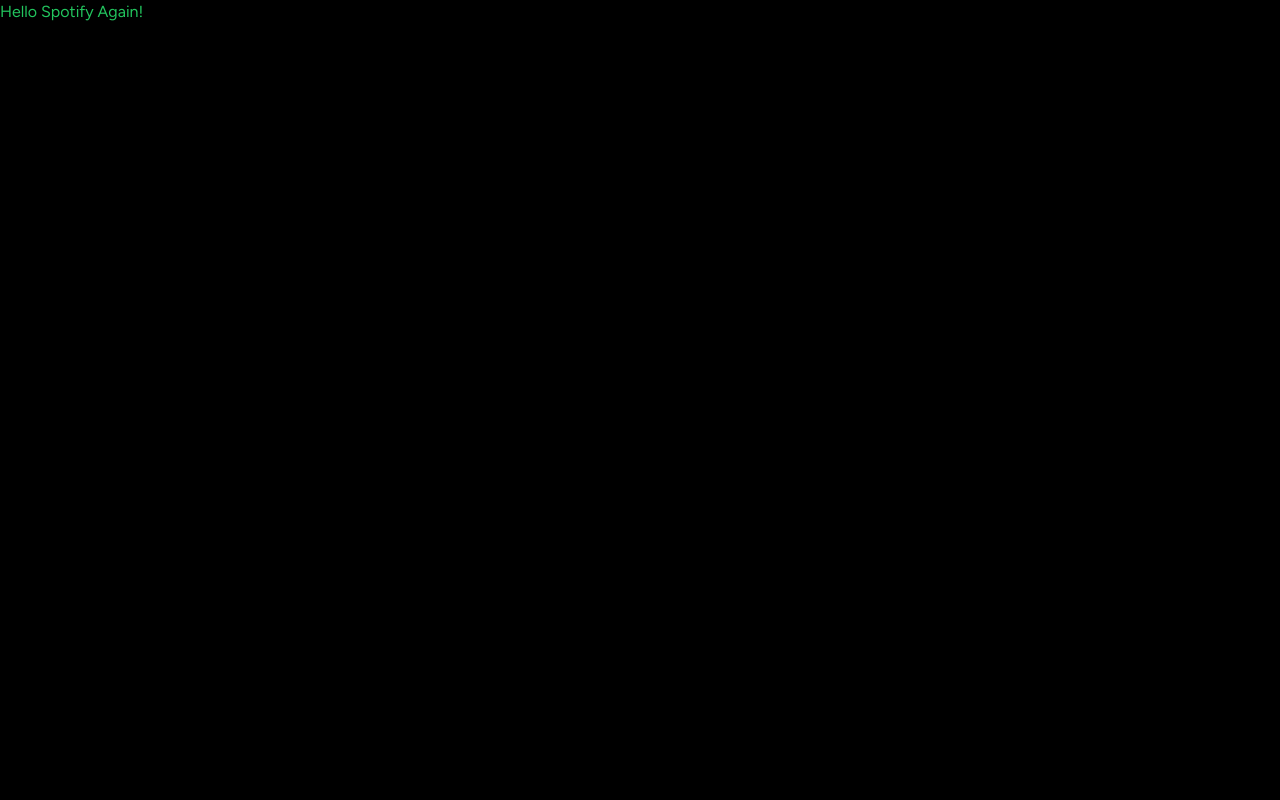
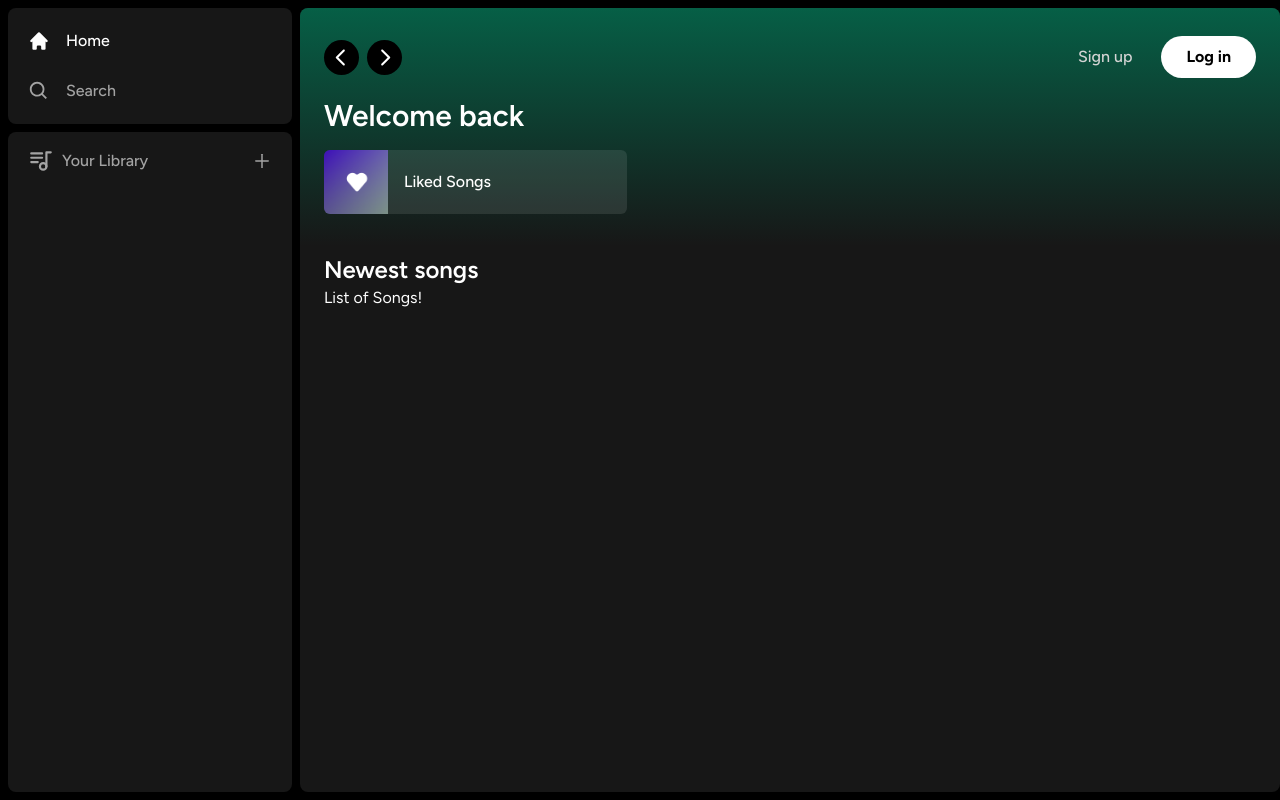
Before and after one commit to engdlee/spotify-clone-base, a Next.js app: page / in a window 1280 px wide. Built offline with nearby package versions, Linux system fonts and the light colour scheme.

Commit message:
Step: Layout

```diff
--- a/app/(site)/page.tsx
+++ b/app/(site)/page.tsx
@@ -1,5 +1,27 @@
-import Image from "next/image";
+import Header from "@/components/Header";
+import ListItem from "@/components/ListItem";
 
 export default function Home() {
-  return <div className="text-green-500">Hello Spotify Again!</div>;
+  return (
+    <div className="w-full h-full overflow-hidden overflow-y-auto rounded-lg bg-neutral-900">
+      <Header>
+        <div className="mb-2">
+          <h1 className="text-3xl font-semibold text-white">Welcome back</h1>
+          <div className="grid grid-cols-1 gap-3 mt-4 sm:grid-cols-2 xl:grid-cols-3 2xl:grid-cols-4">
+            <ListItem
+              name="Liked Songs"
+              image="/images/liked.png"
+              href="liked"
+            />
+          </div>
+        </div>
+      </Header>
+      <div className="px-6 mt-2 mb-7">
+        <div className="flex items-center justify-between">
+          <h1 className="text-2xl font-semibold text-white">Newest songs</h1>
+        </div>
+        <div>List of Songs!</div>
+      </div>
+    </div>
+  );
 }
--- a/app/layout.tsx
+++ b/app/layout.tsx
@@ -1,3 +1,4 @@
+import Sidebar from "@/components/Sidebar";
 import "./globals.css";
 import { Figtree } from "next/font/google";
 
@@ -15,7 +16,9 @@
 }) {
   return (
     <html lang="en">
-      <body className={font.className}>{children}</body>
+      <body className={font.className}>
+        <Sidebar>{children}</Sidebar>
+      </body>
     </html>
   );
 }
--- /dev/null
+++ b/components/Box.tsx
@@ -0,0 +1,18 @@
+import { twMerge } from "tailwind-merge";
+
+interface BoxProps {
+  children: React.ReactNode;
+  className?: string;
+}
+
+const Box: React.FC<BoxProps> = ({ children, className }) => {
+  return (
+    <div
+      className={twMerge(`bg-neutral-900 rounded-lg h-fit w-full`, className)}
+    >
+      {children}
+    </div>
+  );
+};
+
+export default Box;
--- /dev/null
+++ b/components/Button.tsx
@@ -0,0 +1,29 @@
+import { forwardRef } from "react";
+import { twMerge } from "tailwind-merge";
+
+export interface ButtonProps
+  extends React.ButtonHTMLAttributes<HTMLButtonElement> {}
+
+const Button = forwardRef<HTMLButtonElement, ButtonProps>(
+  ({ className, children, disabled, type = "button", ...props }, ref) => {
+    return (
+      <button
+        type={type}
+        className={twMerge(
+          `w-full rounded-full bg-green-500 border border-transparent px-3 py-3 disabled:cursor-not-allowed disabled:opacity-50 text-black font-bold hover:opacity-75 transition`,
+          disabled && "opacity-75 cursor-not-allowed",
+          className
+        )}
+        disabled={disabled}
+        ref={ref}
+        {...props}
+      >
+        {children}
+      </button>
+    );
+  }
+);
+
+Button.displayName = "Button";
+
+export default Button;
--- /dev/null
+++ b/components/Header.tsx
@@ -0,0 +1,73 @@
+"use client";
+
+import { useRouter } from "next/navigation";
+import { twMerge } from "tailwind-merge";
+import { RxCaretLeft, RxCaretRight } from "react-icons/rx";
+import { HiHome } from "react-icons/hi";
+import { BiSearch } from "react-icons/bi";
+import Button from "./Button";
+
+interface HeaderProps {
+  children: React.ReactNode;
+  className?: string;
+}
+
+const Header: React.FC<HeaderProps> = ({ children, className }) => {
+  const router = useRouter();
+
+  const handleLogout = async () => {};
+
+  return (
+    <div
+      className={twMerge(
+        `h-fit bg-gradient-to-b from-emerald-800 p-6`,
+        className
+      )}
+    >
+      <div className="flex items-center justify-between w-full mb-4">
+        <div className="items-center hidden md:flex gap-x-2">
+          <button
+            onClick={() => router.back()}
+            className="flex items-center justify-center transition bg-black rounded-full cursor-pointer hover:opacity-75"
+          >
+            <RxCaretLeft className="text-white" size={35} />
+          </button>
+          <button
+            onClick={() => router.forward()}
+            className="flex items-center justify-center transition bg-black rounded-full cursor-pointer hover:opacity-75"
+          >
+            <RxCaretRight className="text-white" size={35} />
+          </button>
+        </div>
+        <div className="flex items-center md:hidden gap-x-2">
+          <button className="flex items-center justify-center p-2 transition bg-white rounded-full cursor-pointer hover:opacity-75">
+            <HiHome className="text-black" size={20} />
+          </button>
+          <button className="flex items-center justify-center p-2 transition bg-white rounded-full cursor-pointer hover:opacity-75">
+            <BiSearch className="text-black" size={20} />
+          </button>
+        </div>
+        <div className="flex items-center justify-between gap-x-4">
+          <>
+            <div>
+              <Button
+                onClick={() => {}}
+                className="font-medium bg-transparent text-neutral-300"
+              >
+                Sign up
+              </Button>
+            </div>
+            <div>
+              <Button onClick={() => {}} className="px-6 py-2 bg-white">
+                Log in
+              </Button>
+            </div>
+          </>
+        </div>
+      </div>
+      {children}
+    </div>
+  );
+};
+
+export default Header;
--- /dev/null
+++ b/components/Library.tsx
@@ -0,0 +1,26 @@
+"use client";
+
+import { TbPlaylist } from "react-icons/tb";
+import { AiOutlinePlus } from "react-icons/ai";
+
+const Library = () => {
+  const onClick = () => {};
+  return (
+    <div className="flex flex-col">
+      <div className="flex items-center justify-between px-5 pt-4">
+        <div className="inline-flex items-center gap-x-2">
+          <TbPlaylist className="text-neutral-400" size={26} />
+          <p className="font-medium text-neutral-400 text-md">Your Library</p>
+        </div>
+        <AiOutlinePlus
+          onClick={onClick}
+          size={20}
+          className="transition cursor-pointer text-neutral-400 hover:text-white"
+        />
+      </div>
+      <div className="flex flex-col px-3 mt-4 gap-y-2"></div>
+    </div>
+  );
+};
+
+export default Library;
--- /dev/null
+++ b/components/ListItem.tsx
@@ -0,0 +1,37 @@
+"use client";
+
+import Image from "next/image";
+import { useRouter } from "next/navigation";
+import { FaPlay } from "react-icons/fa";
+
+interface ListItemProps {
+  image: string;
+  name: string;
+  href: string;
+}
+
+const ListItem: React.FC<ListItemProps> = ({ image, name, href }) => {
+  const router = useRouter();
+
+  const onClick = () => {
+    // Add authentication before push
+    router.push(href);
+  };
+
+  return (
+    <button
+      onClick={onClick}
+      className="relative flex items-center pr-4 overflow-hidden transition rounded-md cursor-pointer group gap-x-4 bg-neutral-100/10 hover:bg-neutral-100/20"
+    >
+      <div className="relative min-h-[64px] min-w-[64px]">
+        <Image className="object-cover" src={image} fill alt="Image" />
+      </div>
+      <p className="py-5 font-medium truncate">{name}</p>
+      <div className="absolute flex items-center justify-center p-4 transition bg-green-500 rounded-full opacity-0 drop-shadow-md right-5 group-hover:opacity-100 hover:scale-110">
+        <FaPlay className="text-black" />
+      </div>
+    </button>
+  );
+};
+
+export default ListItem;
--- /dev/null
+++ b/components/Sidebar.tsx
@@ -0,0 +1,55 @@
+"use client"; // children will not be client side because they are being passed as such
+
+import { usePathname } from "next/navigation";
+import { useMemo } from "react";
+import { HiHome } from "react-icons/hi";
+import { BiSearch } from "react-icons/bi";
+import Box from "./Box";
+import SidebarItem from "./SidebarItem";
+import Library from "./Library";
+
+interface SidebarProps {
+  children: React.ReactNode;
+}
+
+const Sidebar: React.FC<SidebarProps> = ({ children }) => {
+  const pathname = usePathname();
+
+  const routes = useMemo(
+    () => [
+      {
+        icon: HiHome,
+        label: "Home",
+        active: pathname !== "/search",
+        href: "/",
+      },
+      {
+        icon: BiSearch,
+        label: "Search",
+        active: pathname === "/search",
+        href: "/search",
+      },
+    ],
+    [pathname]
+  );
+
+  return (
+    <div className="flex h-full">
+      <div className="hidden md:flex flex-col gap-y-2 bg-black h-full w-[300px] p-2">
+        <Box>
+          <div className="flex flex-col px-5 py-4 gap-y-4">
+            {routes.map((item) => (
+              <SidebarItem key={item.label} {...item} />
+            ))}
+          </div>
+        </Box>
+        <Box className="h-full overflow-y-auto">
+          <Library />
+        </Box>
+      </div>
+      <main className="flex-1 h-full py-2 overflow-y-auto">{children}</main>
+    </div>
+  );
+};
+
+export default Sidebar;
--- /dev/null
+++ b/components/SidebarItem.tsx
@@ -0,0 +1,32 @@
+import Link from "next/link";
+import { IconType } from "react-icons";
+import { twMerge } from "tailwind-merge";
+
+interface SidebarItemProps {
+  icon: IconType;
+  label: string;
+  active?: boolean;
+  href: string;
+}
+
+const SidebarItem: React.FC<SidebarItemProps> = ({
+  icon: Icon,
+  label,
+  active,
+  href,
+}) => {
+  return (
+    <Link
+      href={href}
+      className={twMerge(
+        `flex flex-row h-auto items-center w-full gap-x-4 text-md font-medium cursor-pointer hover:text-white transition text-neutral-400 py-1`,
+        active && "text-white"
+      )}
+    >
+      <Icon size={26} />
+      <p className="w-full truncate">{label}</p>
+    </Link>
+  );
+};
+
+export default SidebarItem;
--- a/package.json
+++ b/package.json
@@ -19,6 +19,8 @@
     "postcss": "8.4.24",
     "react": "18.2.0",
     "react-dom": "18.2.0",
+    "react-icons": "^4.9.0",
+    "tailwind-merge": "^1.13.0",
     "tailwindcss": "3.3.2",
     "typescript": "5.1.3"
   }
```
Also changed, not shown: public/images/liked.png (added), 1 other file (tests, documents, lock files or other folders).
